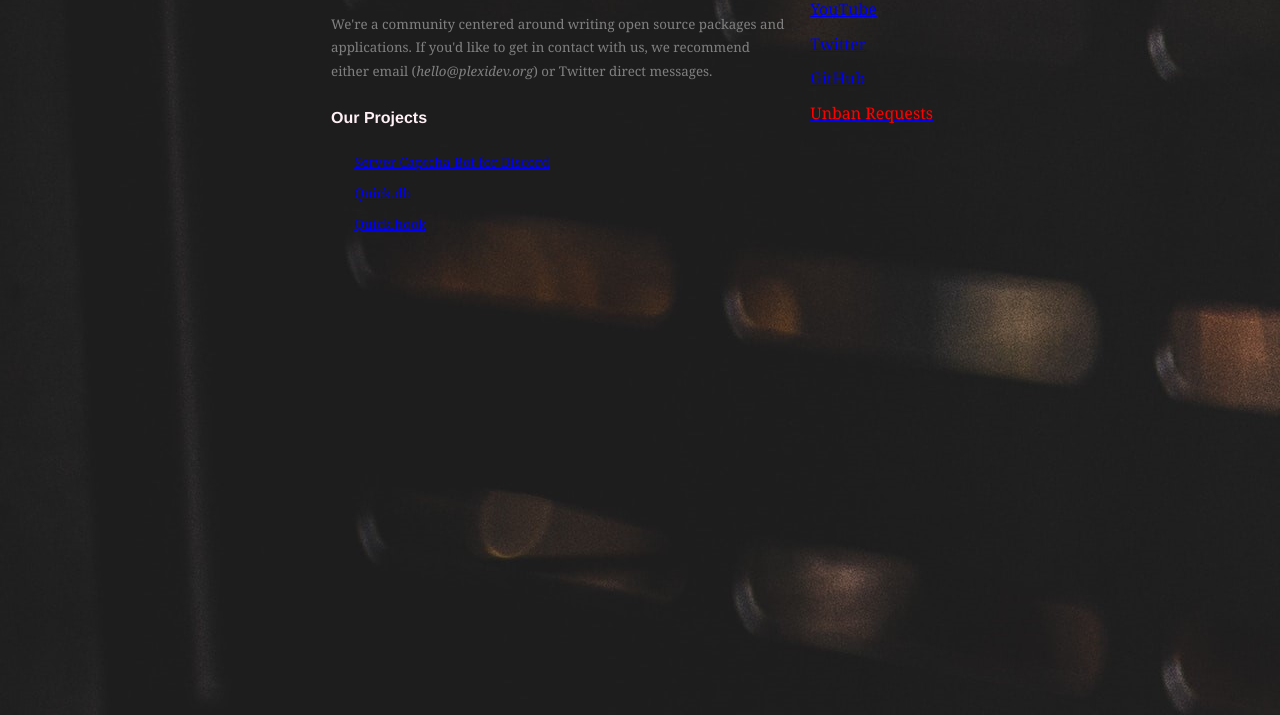
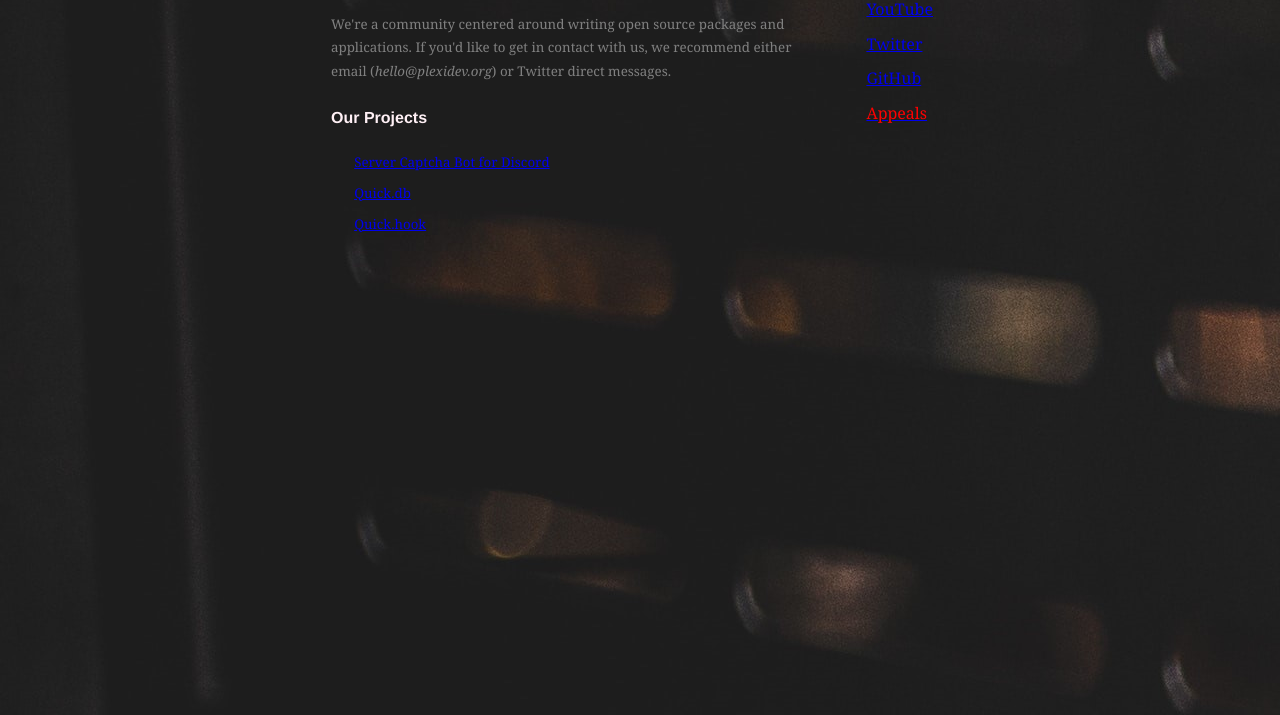
Before and after one commit to lorencerri/temporary-website, a Gatsby site: page / in a window 1280 px wide. Shown: the part 85-800 px from the top of the page. Built offline with nearby package versions, Linux system fonts and the light colour scheme; Gatsby itself is replaced by a stand-in of ours; what typography-theme-fairy-gates would draw is missing.

Commit message:
Update index.js

```diff
--- a/src/pages/index.js
+++ b/src/pages/index.js
@@ -33,7 +33,7 @@ const Home = () => (
         <ListLink to="https://twitter.com/plexidev">Twitter</ListLink>
         <ListLink to="https://github.com/plexidev">GitHub</ListLink>
         <ListLink to="https://forms.gle/ZXJ6A2GYAgvgZnBK6">
-          <font style={{ color: "red" }}>Unban Requests</font>
+          <font style={{ color: "red" }}>Appeals</font>
         </ListLink>
       </ul>
     </header>
```
